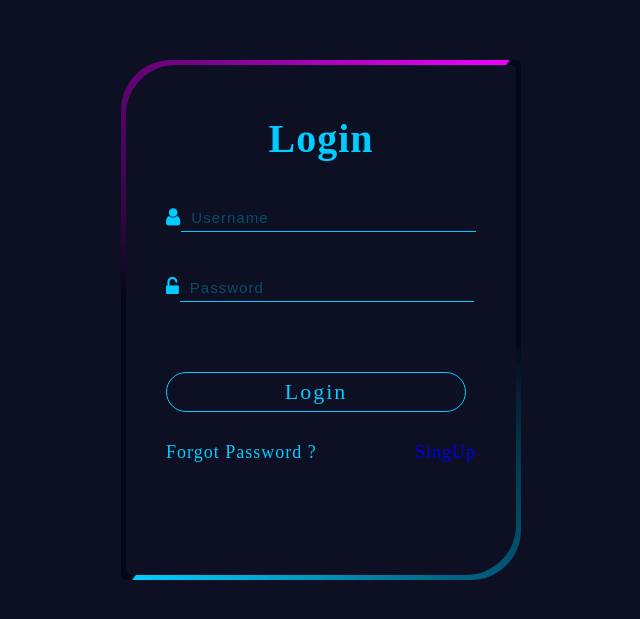
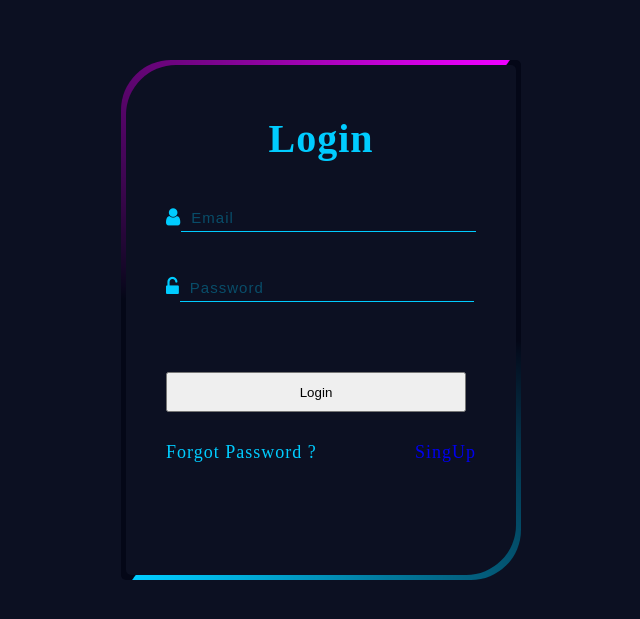
Before and after one commit to Bharat-Yadav-11/Login-CertSecure, a Flask app: page /login in a window 1280 px wide. Shown: the top 619 px of the page, without its empty margins (319-959 px from the left). Run offline with Flask 3, Linux system fonts and the light colour scheme.

Commit message:
Upgrades

```diff
--- a/Flask Web Development/app.py
+++ b/Flask Web Development/app.py
@@ -1,36 +1,6 @@
-# from flask import Flask;
-# from flask import render_template, flash, request, redirect;
-# from flask_sqlalchemy import SQLAlchemy
-
-# app = Flask(__name__)
-
-# app.config['SECRET_KEY'] = 'thisissecret'
-# app.config['SQLALCHEMY_DATABASE_URI'] = 'sqlite:///mydb.db'
-# db = SQLAlchemy(app)
-
-# # @app.route('/')
-# # def main():
-# #     return render_template("main.html")
-
-# @app.route("/")
-# def index():
-#     return render_template("index.html")
-
-# @app.route("/register")
-# def register():
-#     return render_template("register.html")
-
-# @app.route("/login")
-# def login():
-#     return render_template("login.html")
-
-
-# if __name__ == "__main__":
-#     app.run(debug=True)
-
 from flask import Flask, render_template, request, url_for, redirect
 from flask_sqlalchemy import SQLAlchemy
-from flask_login import LoginManager, UserMixin, login_user, logout_user
+from flask_login import LoginManager, UserMixin, login_user, logout_user, current_user
 
 app = Flask(__name__)
 app.config["SQLALCHEMY_DATABASE_URI"] = "sqlite:///db.sqlite"
@@ -41,57 +11,69 @@
 login_manager.init_app(app)
 
 
-class Users(UserMixin, db.Model):
-	id = db.Column(db.Integer, primary_key=True)
-	username = db.Column(db.String(250), unique=True, nullable=False)
-	password = db.Column(db.String(250), nullable=False)
+class Users(db.Model, UserMixin):
+    id = db.Column(db.Integer, primary_key=True)
+    username = db.Column(db.String(20))
+    email = db.Column(db.String(30))
+    password = db.Column(db.String(20))
 
 
 db.init_app(app)
 
-
 with app.app_context():
-	db.create_all()
+    db.create_all()
 
 
 @login_manager.user_loader
-def loader_user(user_id):
-	return Users.query.get(user_id)
+def load_user(user_id):
+    return Users.query.get(int(user_id))
 
 
 @app.route('/register', methods=["GET", "POST"])
 def register():
-	if request.method == "POST":
-		user = Users(username=request.form.get("username"),
-					password=request.form.get("password"),
-					email=request.form.get("email"))
-		db.session.add(user)
-		db.session.commit()
-		return redirect(url_for("login"))
-	return render_template("register.html")
+    if request.method == "POST":
+        user = Users.query.filter_by(email=request.form.get("email")).first()
+        if user:
+            return redirect(url_for("login"))
+
+        else:
+            user = Users(username=request.form.get("username"), email=request.form.get(
+                "email"), password=request.form.get("password"))
+            db.session.add(user)
+            db.session.commit()
+            return redirect(url_for("login"))
+    else:
+        if current_user.is_authenticated:
+             return redirect(url_for("home"))
+        return render_template("register.html")
 
 
 @app.route("/login", methods=["GET", "POST"])
 def login():
-	if request.method == "POST":
-		user = Users.query.filter_by(
-			username=request.form.get("username")).first()
-		if user.password == request.form.get("password"):
-			login_user(user)
-			return redirect(url_for("home"))
-	return render_template("login.html")
+    if request.method == "POST":
+        user = Users.query.filter_by(
+            email=request.form.get("email")).first()
+        if user:
+            if user.password == request.form.get("password"):
+                login_user(user)
+                return redirect(url_for("home"))
+            else:
+                return redirect(url_for("login"))
+        else:
+            return redirect(url_for("login"))
+    return render_template("login.html")
 
 
 @app.route("/logout")
 def logout():
-	logout_user()
-	return redirect(url_for("home"))
+    logout_user()
+    return redirect(url_for("home"))
 
 
 @app.route("/")
 def home():
-	return render_template("home.html")
+    return render_template("home.html")
 
 
 if __name__ == "__main__":
-	app.run()
+    app.run(debug=True)
--- a/Flask Web Development/templates/login.html
+++ b/Flask Web Development/templates/login.html
@@ -1,34 +1,50 @@
 <!DOCTYPE html>
 <html lang="en">
-
   <head>
     <meta charset="UTF-8" />
     <meta http-equiv="X-UA-Compatible" content="IE=edge" />
     <meta name="viewport" content="width=device-width, initial-scale=1.0" />
-    <link rel="stylesheet" href="https://cdnjs.cloudflare.com/ajax/libs/font-awesome/4.7.0/css/font-awesome.min.css" />
+    <link
+      rel="stylesheet"
+      href="https://cdnjs.cloudflare.com/ajax/libs/font-awesome/4.7.0/css/font-awesome.min.css"
+    />
 
     <link rel="stylesheet" href="/static/login.css" />
   </head>
 
   <body>
     <div class="login_form_container">
-        <form method="POST" action="/login">
+      <form method="post" action="/login">
         <div class="login_form">
           <h2>Login</h2>
 
           <div class="input_group">
             <i class="fa fa-user"></i>
-                    <input type="text" id="username" placeholder="Username" class="input_text" autocomplete="off" />
+            <input
+              type="text"
+              id="email"
+              name="email"
+              placeholder="Email"
+              class="input_text"
+              autocomplete="off"
+            />
           </div>
 
           <div class="input_group">
             <i class="fa fa-unlock-alt"></i>
-                    <input type="password" id="password" placeholder="Password" class="input_text" autocomplete="off" />
+            <input
+              type="password"
+              id="password"
+              name="password"
+              placeholder="Password"
+              class="input_text"
+              autocomplete="off"
+            />
           </div>
 
-                <div class="button_group" id="login_button">
-                    <a>Login</a>
-                </div>
+          <button type="submit" class="button_group" id="login_button">
+            Login
+          </button>
 
           <div class="fotter">
             <a>Forgot Password ?</a>
@@ -41,5 +57,4 @@
     <script src="https://cdnjs.cloudflare.com/ajax/libs/jquery/3.6.1/jquery.min.js"></script>
     <script src="/static/login.js"></script>
   </body>
-
 </html>
--- /dev/null
+++ b/requirements.txt
@@ -0,0 +1,3 @@
+flask
+Flask-Login
+Flask-SQLAlchemy
```
Also changed, not shown: Flask Web Development/templates/register.html (+32 -11 lines), Flask Web Development/instance/db.sqlite (deleted), Flask Web Development/instance/mydb.db (deleted). Lines whose indentation alone changed are shown as unchanged.
